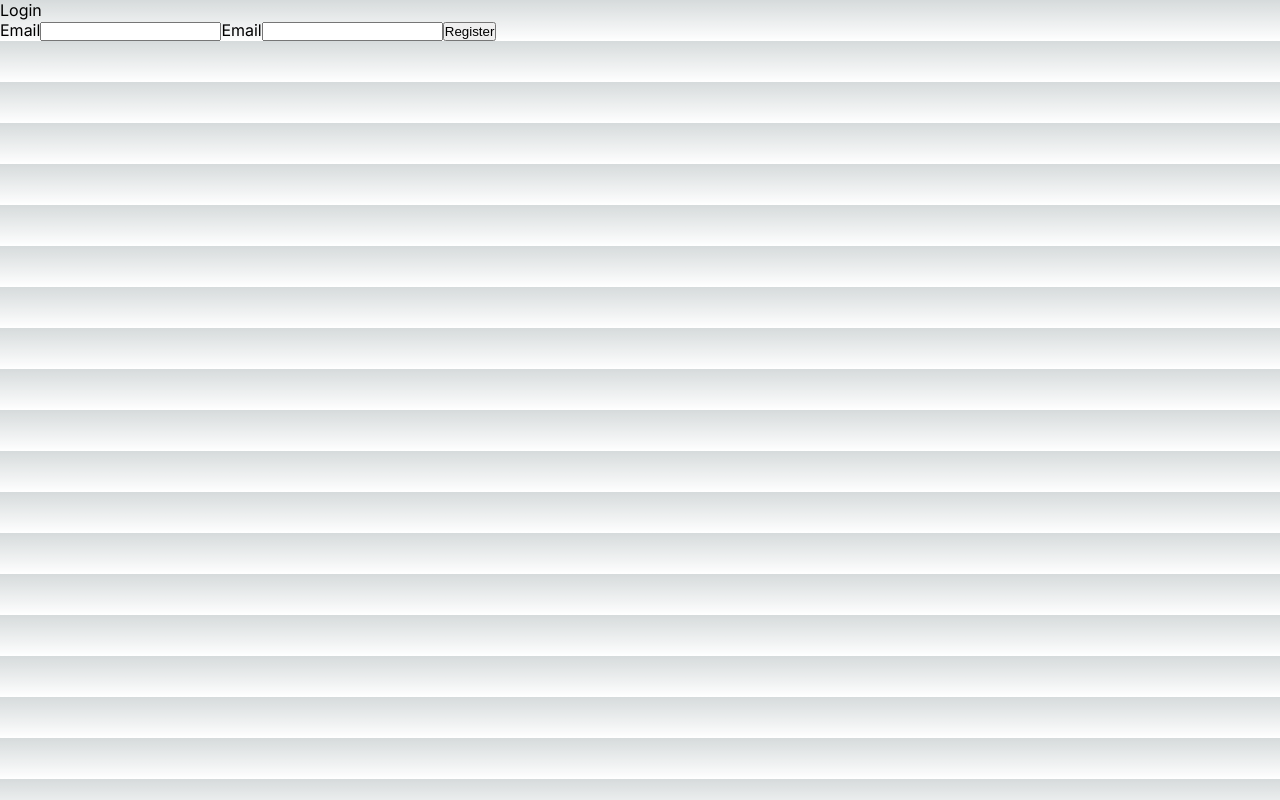
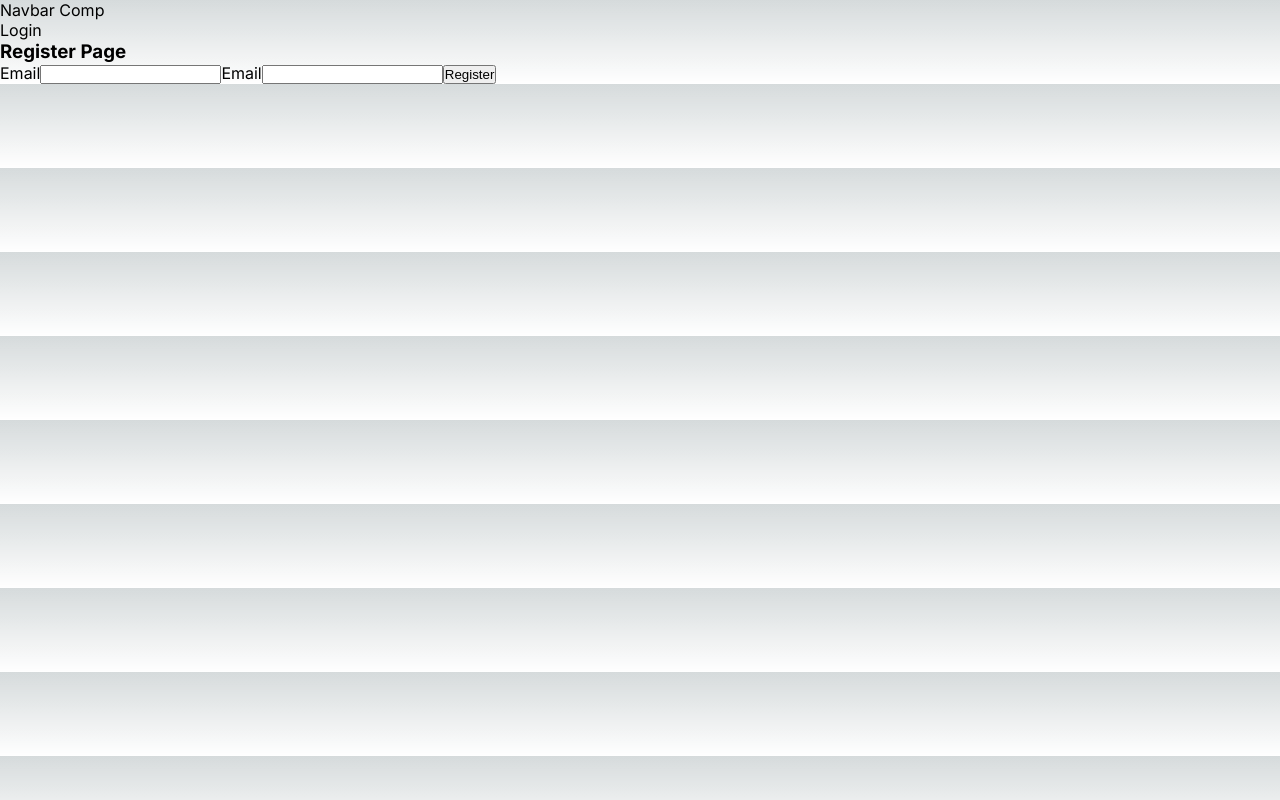
Before and after one commit to esoterik12/reactive-games, a Next.js app: page /register in a window 1280 px wide. Built offline with nearby package versions, Linux system fonts and the light colour scheme; no server answers.

Commit message:
first commit

```diff
--- a/app/components/auth/RegisterForm.tsx
+++ b/app/components/auth/RegisterForm.tsx
@@ -19,6 +19,7 @@ export default function RegisterForm() {
 
   return (
     <form onSubmit={handleSubmit}>
+      <h3>Register Page</h3>
       <label htmlFor="email">Email</label>
       <input name="email" id="email" type="email" />
 
--- a/app/layout.tsx
+++ b/app/layout.tsx
@@ -24,6 +24,7 @@ export default async function RootLayout({
     <html lang="en">
       <body className={inter.className}>
         <nav>
+          <p>Navbar Comp</p>
           {!!session && <Logout />}
           {!session && <Link href="/login">Login</Link>}
         </nav>
```
Also changed, not shown: 1 other file (tests, documents, lock files or other folders).
